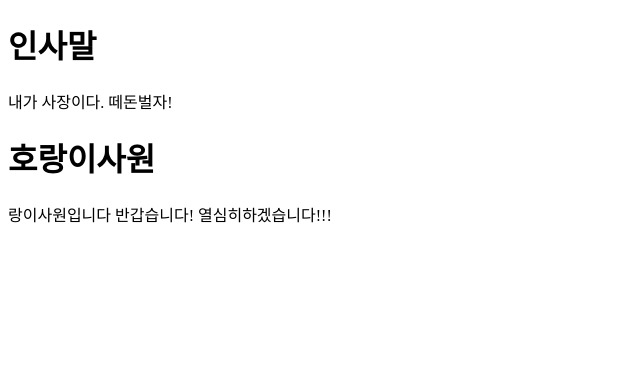
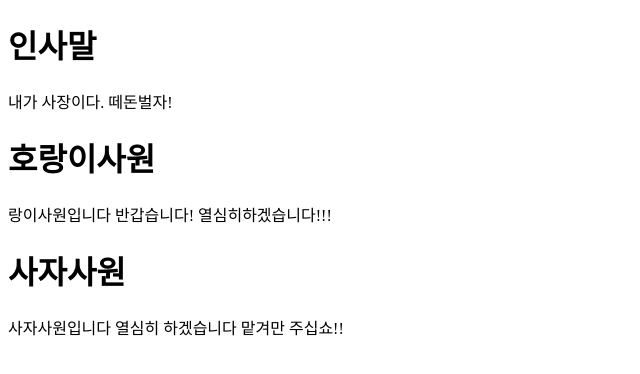
Before and after one commit to true4alse/projectP, a plain HTML site: page index.html in a window 1280 px wide. Shown: the whole page, without its empty margins (0-640 px from the left). Drawn offline with Linux system fonts and the light colour scheme.

Commit message:
lion intro

```diff
--- a/index.html
+++ b/index.html
@@ -10,5 +10,7 @@
     <p>내가 사장이다. 떼돈벌자! </p>
     <h1>호랑이사원</h1>
     <p>랑이사원입니다 반갑습니다! 열심히하겠습니다!!!</p>
+    <h1>사자사원</h1>
+    <p>사자사원입니다 열심히 하겠습니다 맡겨만 주십쇼!!</p>
 </body>
 </html>
```
